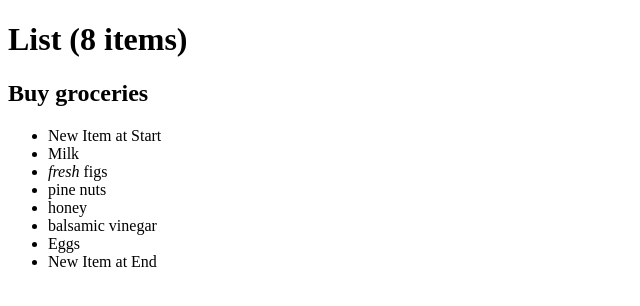
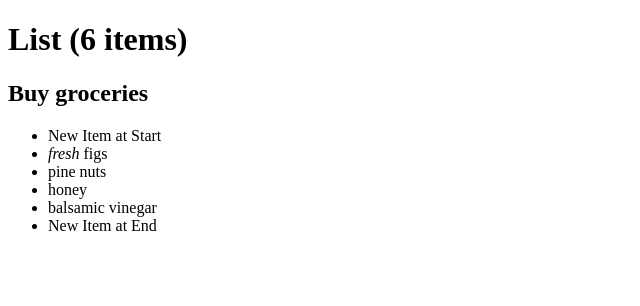
Before and after one commit to CortAuger/INFT-2202, a plain HTML site: page ICE1-Starter/index.html in a window 1280 px wide. Shown: the whole page, without its empty margins (0-640 px from the left). Drawn offline with Linux system fonts and the light colour scheme; files whose address does not match are found by name.

Commit message:
Update index

```diff
--- a/ICE1-Starter/index.html
+++ b/ICE1-Starter/index.html
@@ -13,12 +13,10 @@
 			<h1 id="header">List</h1>
 			<h2>Buy groceries</h2>
 			<ul>
-				<li class="cool" id="four">Milk</li>
-				<li class="cool" id="one"><em>fresh</em> figs</li>
-				<li class="cool" id="two">pine nuts</li>
-				<li class="cool" id="three">honey</li>
-				<li class="cool" id="four">balsamic vinegar</li>
-				<li class="cool" id="four">Eggs</li>
+				<li id="one"><em>fresh</em> figs</li>
+				<li id="two">pine nuts</li>
+				<li id="three">honey</li>
+				<li id="four">balsamic vinegar</li>
 			</ul>
 		</div>
 		<script src="js/example.js"></script>
```
